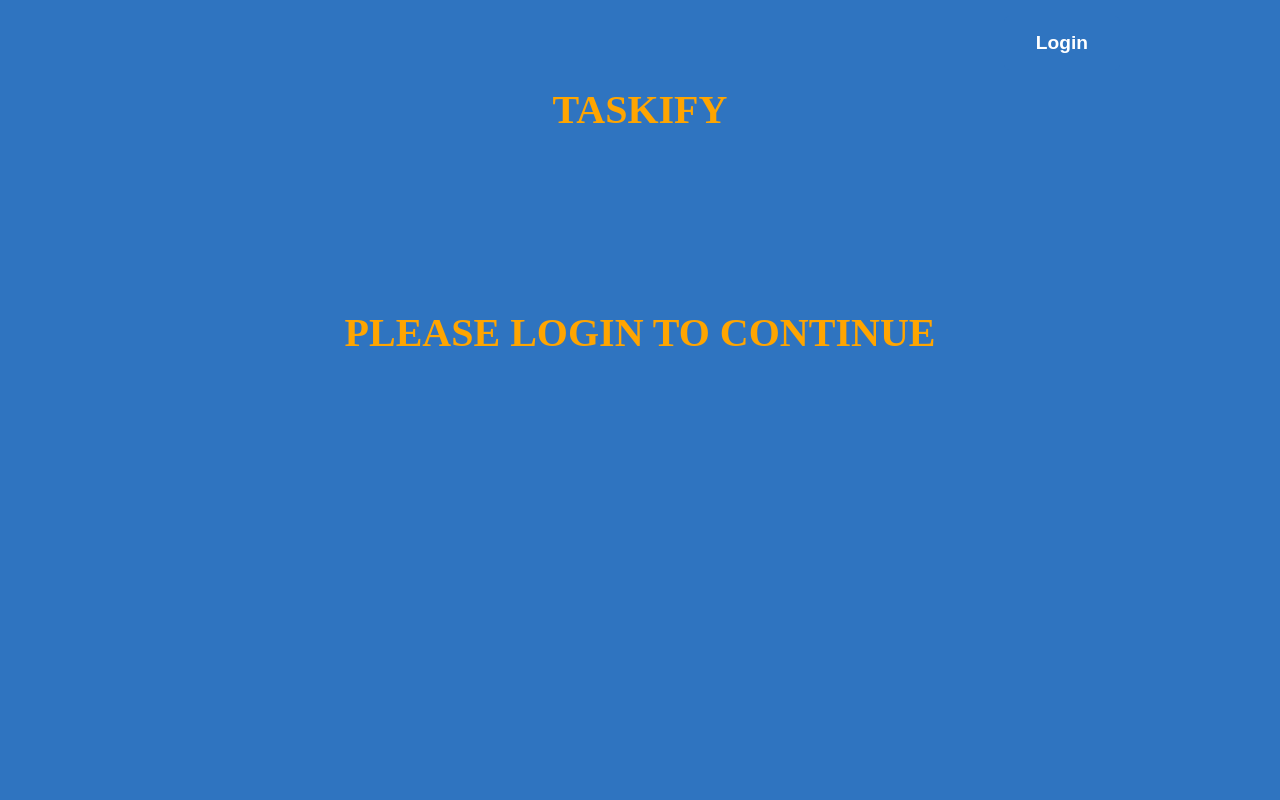
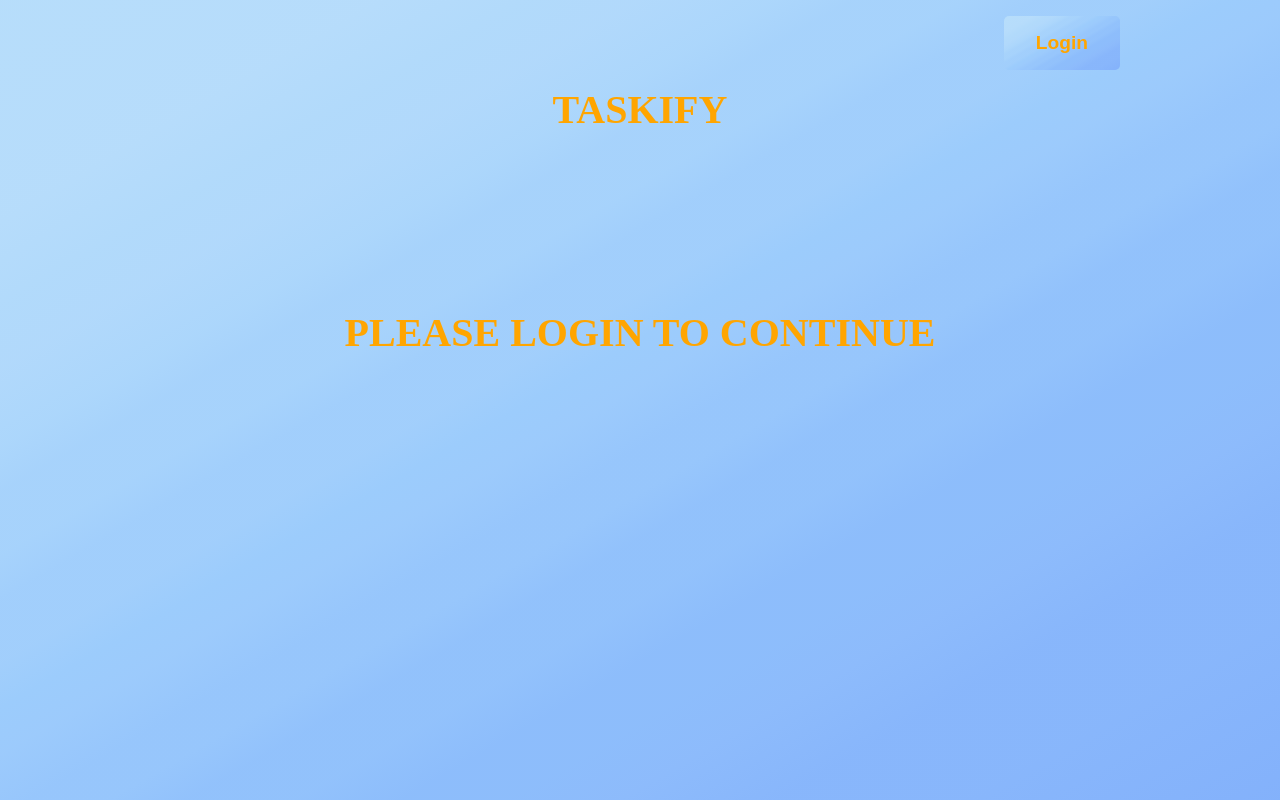
Before and after one commit to semz-ui/mern-typescript, a React (Create React App) app: page / in a window 1280 px wide. Built offline with nearby package versions, Linux system fonts and the light colour scheme; a web font is replaced by a local one.

Commit message:
color gradient

```diff
--- a/src/App.css
+++ b/src/App.css
@@ -8,7 +8,30 @@
   display: flex;
   flex-direction: column;
   align-items: center;
-  background-color: #2f74c0;
+  background-image: linear-gradient(
+  330deg,
+  hsl(217deg 94% 75%) 0%,
+  hsl(216deg 94% 76%) 12%,
+  hsl(216deg 94% 76%) 19%,
+  hsl(215deg 94% 77%) 25%,
+  hsl(214deg 94% 77%) 29%,
+  hsl(214deg 94% 77%) 33%,
+  hsl(213deg 94% 78%) 37%,
+  hsl(213deg 94% 78%) 41%,
+  hsl(212deg 94% 79%) 44%,
+  hsl(212deg 94% 79%) 47%,
+  hsl(211deg 94% 80%) 51%,
+  hsl(210deg 94% 80%) 54%,
+  hsl(210deg 93% 81%) 57%,
+  hsl(210deg 93% 81%) 61%,
+  hsl(209deg 93% 82%) 64%,
+  hsl(209deg 92% 82%) 68%,
+  hsl(208deg 92% 83%) 71%,
+  hsl(208deg 91% 84%) 76%,
+  hsl(207deg 90% 84%) 80%,
+  hsl(207deg 90% 85%) 86%,
+  hsl(206deg 89% 85%) 100%
+);
   font-family: 'Neucha', cursive;
 }
 
@@ -34,15 +57,38 @@
 }
 
 .btn {
-  background-color: #2f74c0;
-  color: white;
+  background-image: linear-gradient(
+  330deg,
+  hsl(217deg 94% 75%) 0%,
+  hsl(216deg 94% 76%) 12%,
+  hsl(216deg 94% 76%) 19%,
+  hsl(215deg 94% 77%) 25%,
+  hsl(214deg 94% 77%) 29%,
+  hsl(214deg 94% 77%) 33%,
+  hsl(213deg 94% 78%) 37%,
+  hsl(213deg 94% 78%) 41%,
+  hsl(212deg 94% 79%) 44%,
+  hsl(212deg 94% 79%) 47%,
+  hsl(211deg 94% 80%) 51%,
+  hsl(210deg 94% 80%) 54%,
+  hsl(210deg 93% 81%) 57%,
+  hsl(210deg 93% 81%) 61%,
+  hsl(209deg 93% 82%) 64%,
+  hsl(209deg 92% 82%) 68%,
+  hsl(208deg 92% 83%) 71%,
+  hsl(208deg 91% 84%) 76%,
+  hsl(207deg 90% 84%) 80%,
+  hsl(207deg 90% 85%) 86%,
+  hsl(206deg 89% 85%) 100%
+);
+  color: orange;
   border: none;
   padding: 1rem 2rem;
   border-radius: 5px;
   font-size: 1.2rem;
   font-weight: bold;
   cursor: pointer;
-  transition: all 1s ease-in-out;
+  /* transition: all 1s ease-in-out; */
 }
 
 @media screen and (max-width: 768px) {
--- a/src/components/InputField.css
+++ b/src/components/InputField.css
@@ -11,7 +11,7 @@
     font-size: 25px;
     border: none;
     transition: 0.2s;
-    box-shadow: inset 0 0 5px black;
+    box-shadow: inset 0 0 5px gray;
 }
 .input__box:focus {
     outline: none;
@@ -26,7 +26,7 @@
     right: 0px;
     border: none;
     font-size: 15px;
-    background-color: #2f74c0;
+    background-color: #2f9ec0;
     color: white;
     transition: 0.2s all;
     box-shadow: 0 0 10px black;
--- a/src/components/Register.css
+++ b/src/components/Register.css
@@ -18,7 +18,6 @@
     display: flex;
     flex-direction: column;
     align-items: center;
-    background-color: #2f74c0;
     font-family: 'Neucha', cursive;
 }
 
@@ -63,3 +62,16 @@
     text-decoration: none;
     color: black;
 }
+
+@media only screen and (max-width : 570px)  {
+    .register_form_input {
+        width: 120%;
+    }
+    .register_form_btn {
+        width: 140%;
+    }
+    .forgot_password {
+        width: 120%;
+    margin-left: -30px;
+    }
+}
```
